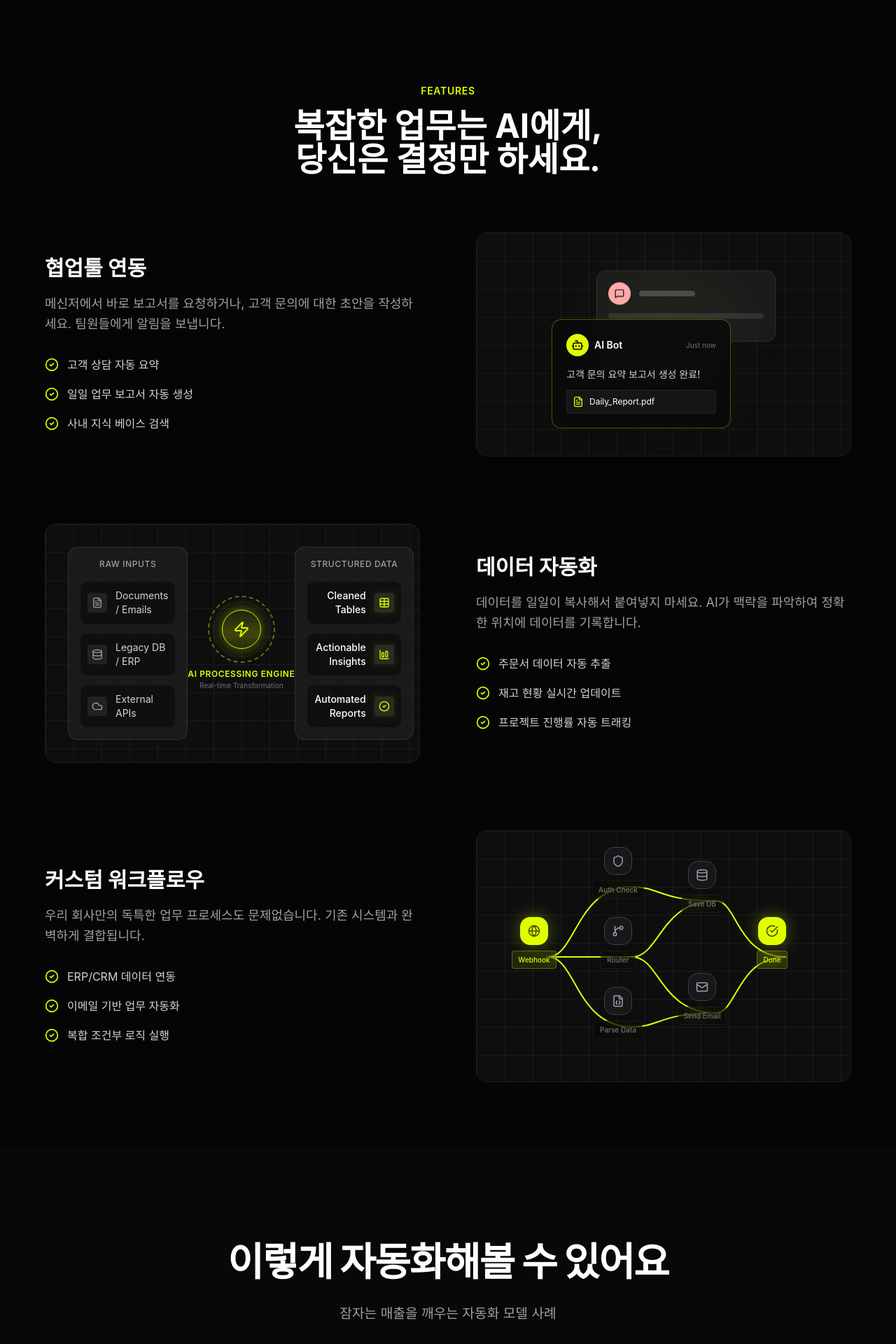
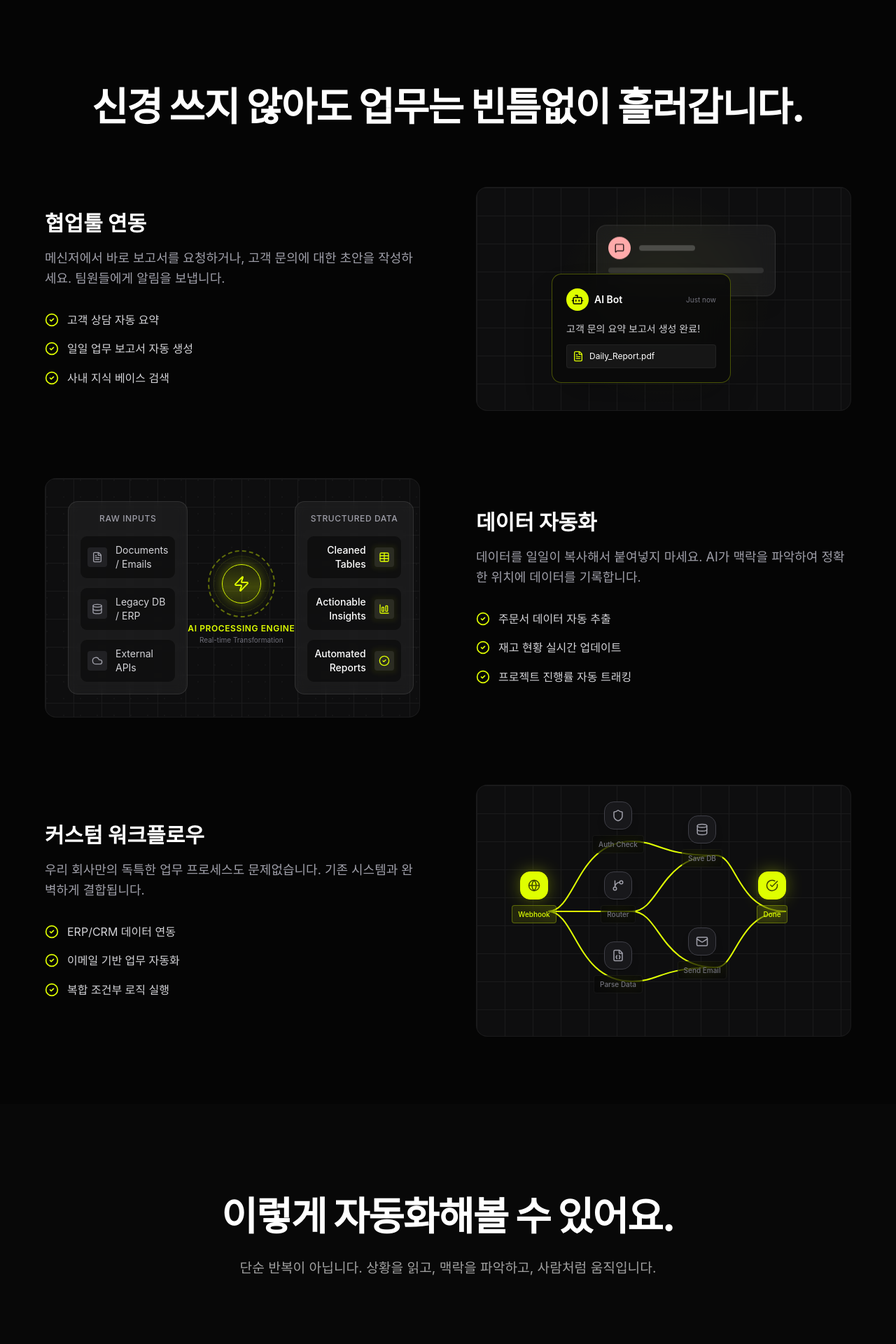
Before and after one commit to jinmoo-park/utomo_web, a React (Vite) app: page / in a window 1280 px wide. Shown: the part 2660-4580 px from the top of the page at 70% size. Built offline with nearby package versions, Linux system fonts and the light colour scheme; a web font is replaced by a local one.

Commit message:
Update App.tsx and FeatureSection: improve section title styling

```diff
--- a/src/App.tsx
+++ b/src/App.tsx
@@ -358,8 +358,8 @@ function App() {
                 <section className="section bg-dark-alt revenue-pipelines-section">
                     <div className="container">
                         <div className="text-center reveal">
-                            <h2 className="section-title">이렇게 자동화해볼 수 있어요</h2>
-                            <p className="section-subtitle">잠자는 매출을 깨우는 자동화 모델 사례</p>
+                            <h2 className="section-title">이렇게 자동화해볼 수 있어요.</h2>
+                            <p className="section-subtitle">단순 반복이 아닙니다. 상황을 읽고, 맥락을 파악하고, 사람처럼 움직입니다.</p>
                         </div>
 
                         <div className="revenue-pipelines-container">
--- a/src/components/FeatureSection.tsx
+++ b/src/components/FeatureSection.tsx
@@ -525,11 +525,7 @@ export default function FeatureSection() {
     <section id="solutions" className="w-full bg-[#050505] py-24 px-6 md:px-12 overflow-hidden">
       <div className="max-w-6xl mx-auto">
         <div className="text-center mb-20 space-y-4">
-             <h2 className="text-[#DFFF00] font-semibold tracking-wider uppercase text-sm">Features</h2>
-             <p className="text-4xl md:text-5xl font-bold text-white">
-                복잡한 업무는 AI에게,<br/>
-                당신은 결정만 하세요.
-             </p>
+             <h2 className="section-title">신경 쓰지 않아도 업무는 빈틈없이 흘러갑니다.</h2>
         </div>
 
         <div className="flex flex-col">
```
